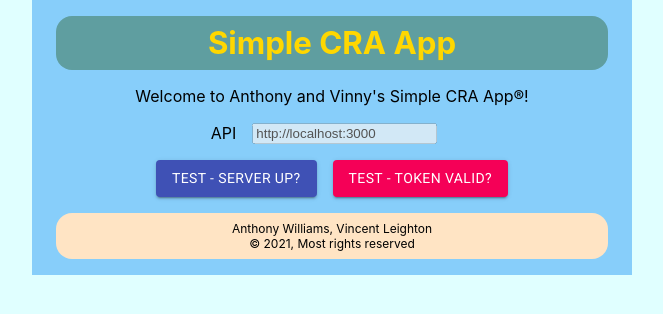
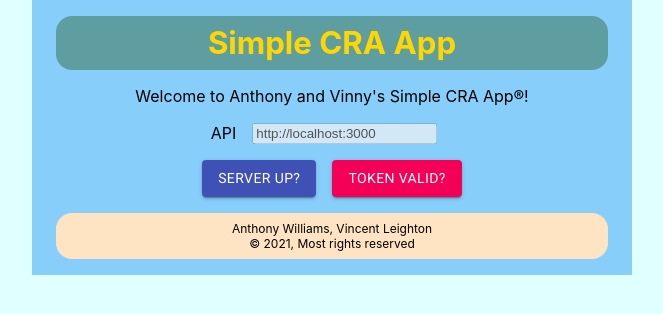
Before and after one commit to Wolven531/simple-cra-app, a React (Create React App) app: page / in a window 1280 px wide. Shown: the top 314 px of the page, without its empty margins (308-971 px from the left). Built offline with nearby package versions, Linux system fonts and the light colour scheme.

Commit message:
Update button wording

```diff
--- a/src/App.tsx
+++ b/src/App.tsx
@@ -45,8 +45,8 @@ function App() {
 					</Grid>
 				</Grid>
 				<Container style={{ display: 'flex', justifyContent: 'center', }}>
-					<Button className="btn-health" color="primary" variant="contained" onClick={pingApiHealthEndpoint}>Test - Server Up?</Button>
-					<Button className="btn-token" color="secondary" variant="contained" onClick={pingTokenCheckEndpoint}>Test - Token valid?</Button>
+					<Button className="btn-health" color="primary" variant="contained" onClick={pingApiHealthEndpoint}>Server Up?</Button>
+					<Button className="btn-token" color="secondary" variant="contained" onClick={pingTokenCheckEndpoint}>Token valid?</Button>
 				</Container>
 				{/* <IconDemo/> */}
 			</Container>
```
